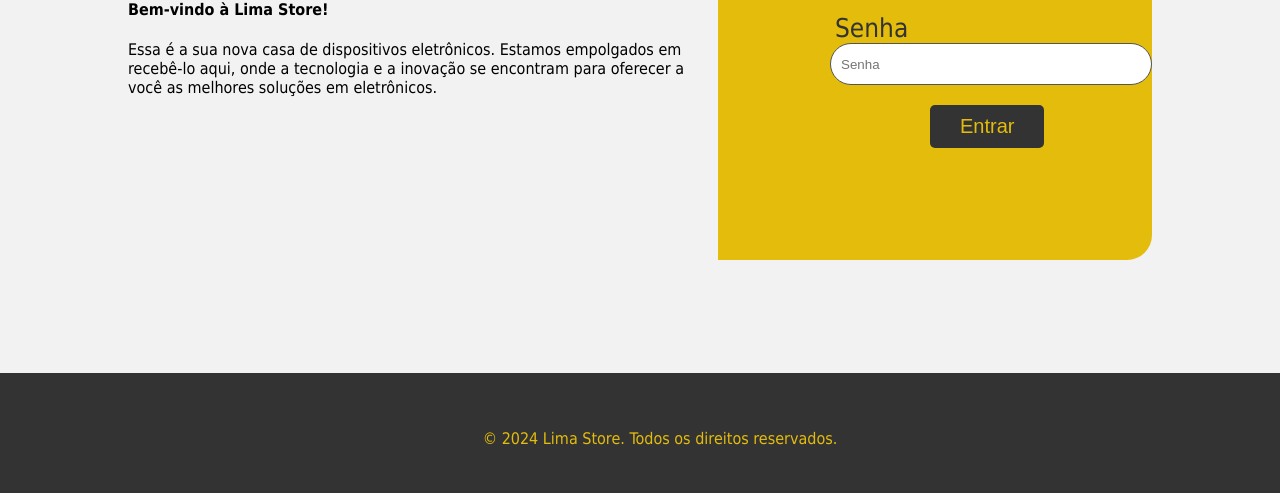
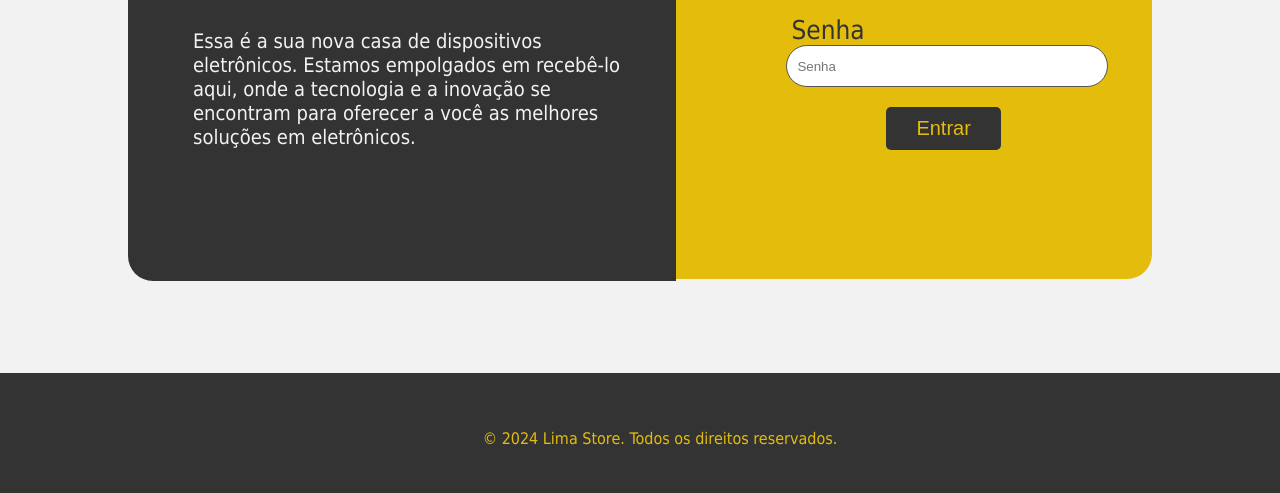
Before and after one commit to opedrolima/Celular, a plain HTML site: page login.html in a window 1280 px wide. Shown: the part 307-800 px from the top of the page. Drawn offline with Linux system fonts and the light colour scheme.

Commit message:
login.css

```diff
--- a/login.css
+++ b/login.css
@@ -1,4 +1,3 @@
-
   body {
     font-family: Tahoma, sans-serif;
     margin: 0;
@@ -60,15 +59,29 @@
     max-width: 1200px;
 }
 
-.image-container {
+.AD-container {
+    color: #f2f2f2;
     background-color: #333;
     border-top-left-radius: 25px;
     border-bottom-left-radius: 25px;
     width: 600px;
-     height: 420px;
+     height: 450px;
     display: flex;
     justify-content: center;
     align-items: center;
+}
+h4{
+    font-size: 32px;
+}
+.content-AD{
+    font-size: 20px;
+}
+.text-AD{
+    /* background-color: red; */
+    height: 200px;
+    align-items: center;
+    padding: 30px 30px 130px 65px;
+    margin: 0%;
 }
 
 .login-container {
@@ -77,7 +90,8 @@
     border-bottom-right-radius: 25px;
     flex-direction: row;
     align-items: flex-start;
-    padding: 0 0px 112px 112px;
+    height: 450;
+    padding: 0 0px 129px 110px;
     width: 400px;
 }
 
@@ -129,8 +143,7 @@
 }
 
 .button-send:hover{
-  background-color: #555;
-  color:#f2f2f2;
+    background-color: #555;
 
 }
 
@@ -149,3 +162,4 @@
     max-width: 800px;
     margin: 0 auto;
 }
+}
```
